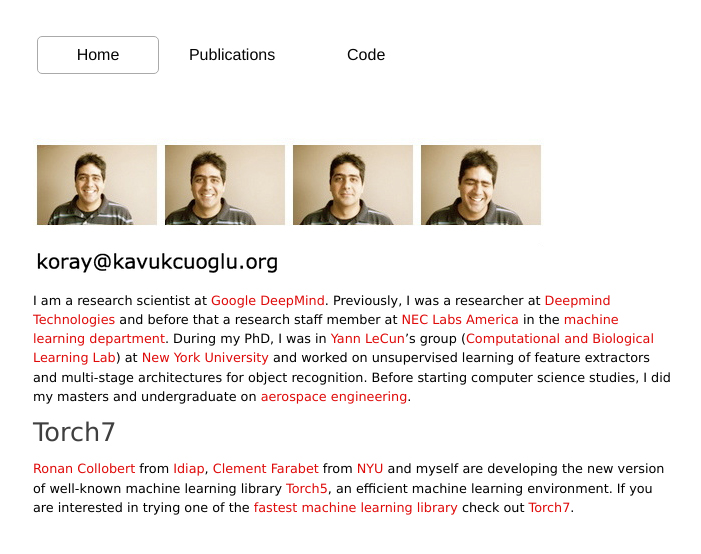
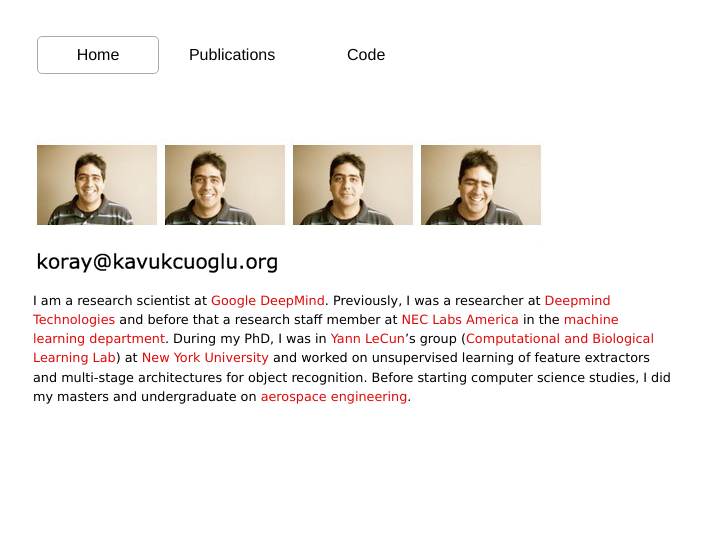
Before and after one commit to koraykv/koraykv.github.com, a Jekyll site: the page built from index.md, in a window 1280 px wide. Shown: the top 554 px of the page, without its empty margins (287-988 px from the left). Built offline with Jekyll 4.4.1, drawn with Linux system fonts in a browser that asks for light colours.

Commit message:
Update index.md

```diff
--- a/index.md
+++ b/index.md
@@ -9,7 +9,3 @@
 <img src="images/em.png" alt="koray kavukcuoglu">
 
 I am a research scientist at [Google DeepMind](http://www.deepmind.com). Previously, I was a researcher at [Deepmind Technologies](http://www.deepmind.com) and before that a research staff member at [NEC Labs America](http://www.nec-labs.com/) in the [machine learning department](http://www.nec-labs.com/research/machine/ml_website/index.php). During my PhD, I was in [Yann LeCun](http://yann.lecun.com/)'s group ([Computational and Biological Learning Lab](http://cs.nyu.edu/~yann)) at [New York University](http://www.nyu.edu) and worked on unsupervised learning of feature extractors and multi-stage architectures for object recognition. Before starting computer science studies, I did my masters and undergraduate on [aerospace engineering](http://ae.metu.edu.tr/).
-
-# Torch7
-
-[Ronan Collobert](http://ronan.collobert.com) from [Idiap](http://www.idiap.ch), [Clement Farabet](http://clement.farabet.net) from [NYU](http://www.nyu.edu) and myself are developing the new version of well-known machine learning library [Torch5](http://torch5.sf.net), an efficient machine learning environment. If you are interested in trying one of the [fastest machine learning library](http://cs.nyu.edu/~koray/files/2011_torch7_nipsw.pdf) check out [Torch7](http://www.torch.ch).
```
